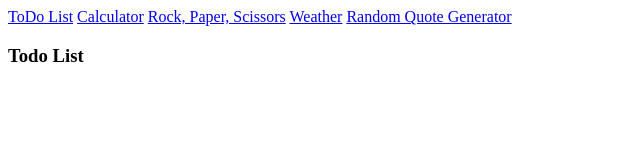
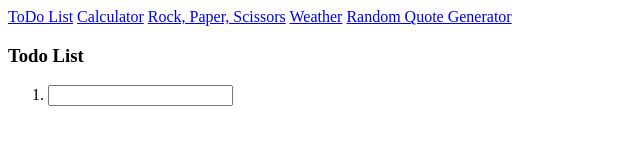
Before and after one commit to canpse/html_css_js_raw, a plain HTML site: page todo.html in a window 1280 px wide. Shown: the whole page, without its empty margins (0-640 px from the left). Drawn offline with Linux system fonts and the light colour scheme.

Commit message:
Todo list behavior first implementation

```diff
--- a/behavior/todo.js
+++ b/behavior/todo.js
@@ -0,0 +1,37 @@
+var todo = {
+    // functions preceded with _ are to be treated as private
+
+    valores: [],
+
+    onLoad:function(){
+        var lista = document.getElementById("todo_list");
+        if(lista.childNodes.length < 1){
+            todo._addItem();
+        }
+    },
+
+    onChange:function(){
+        var lista = document.getElementById("todo_list");
+        lista.childNodes.forEach(todo._removeEmptyItems);
+        if(lista.lastChild.firstChild.value != ""){
+            todo._addItem();
+        }
+        debugger;
+    },
+
+    _addItem:function(){
+        var lista = document.getElementById("todo_list");
+        var item = document.createElement("li");
+        var input = document.createElement("input");
+        input.addEventListener("change", todo.onChange);
+        item.appendChild(input);
+        lista.appendChild(item);
+    },
+
+    _removeEmptyItems:function(item){
+        if(item.firstChild.value == ""){
+            item.remove();
+        }
+    }
+
+}
--- a/todo.html
+++ b/todo.html
@@ -4,7 +4,7 @@
     <meta charset="UTF-8">
     <title>ShowCase WebSite</title>
 </head>
-<body>
+<body onload="todo.onLoad()">
     <header>
 
     </header>
@@ -20,5 +20,6 @@
         <ol id="todo_list"></ol>
     </main>
 
+<script src="behavior/todo.js"></script>
 </body>
 </html>
```
